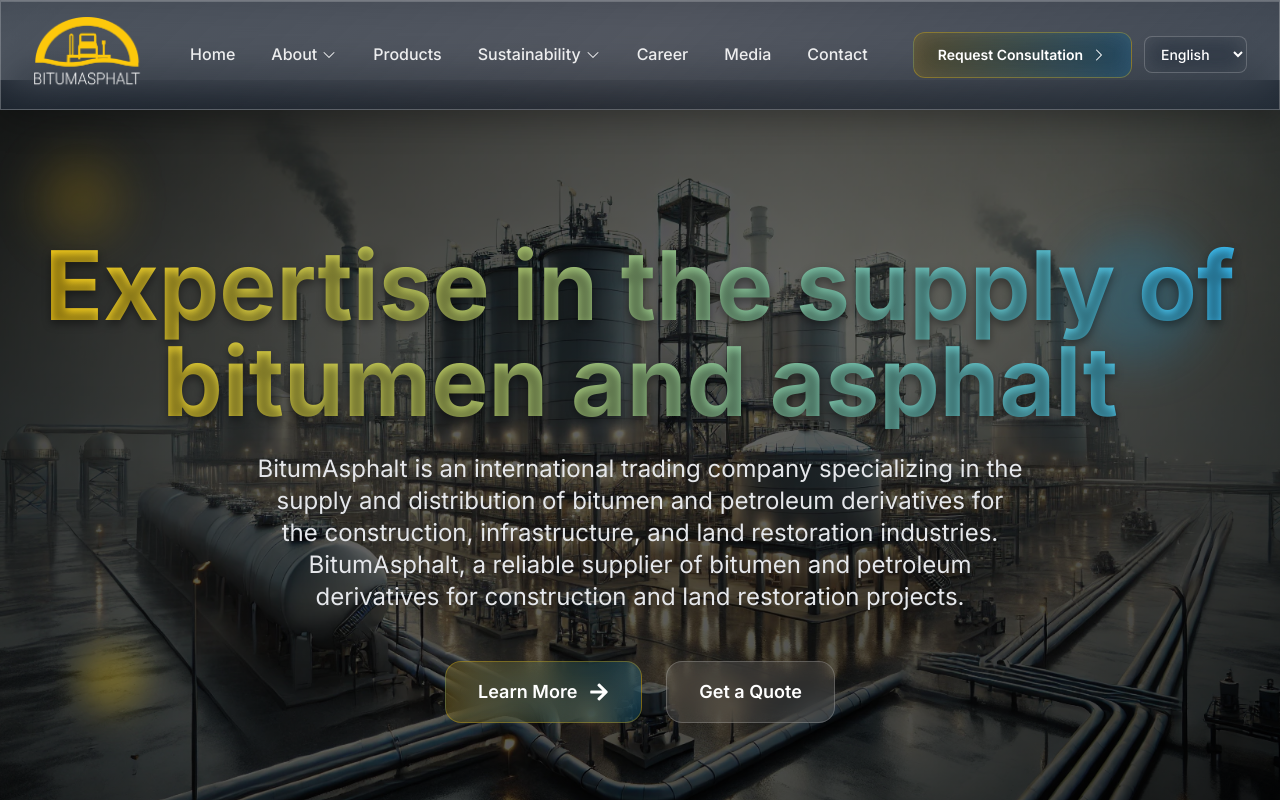
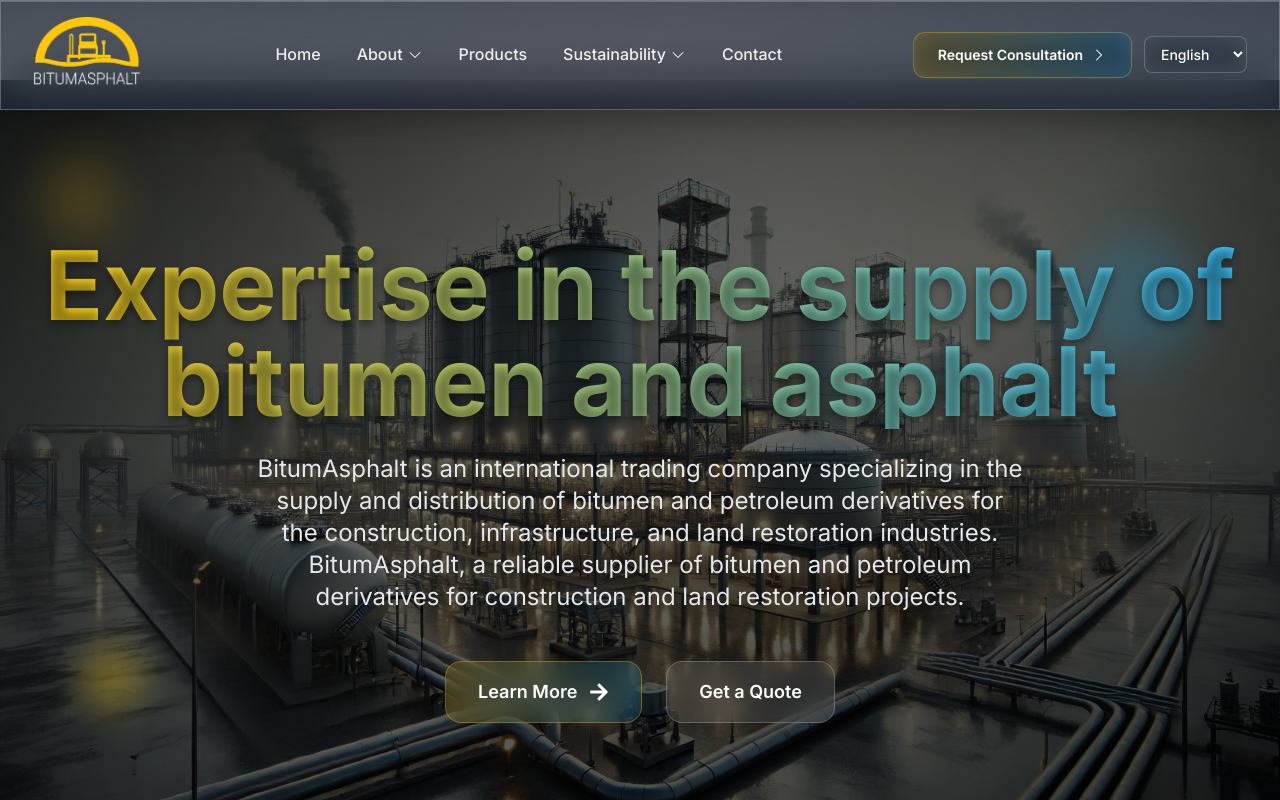
Before and after one commit to dejpa/bitumpro, a Next.js app: page /about in a window 1280 px wide. Shown: the top 800 px of the page. Built offline with nearby package versions, Linux system fonts and the light colour scheme.

Commit message:
update header options

```diff
--- a/src/app/constants/navLinks.ts
+++ b/src/app/constants/navLinks.ts
@@ -11,32 +11,39 @@
         label: t("header.about"),
         subLinks: [
             { href: `/${currentLocale}/about-us`, label: t("header.aboutUs") },
+            { href: `/${currentLocale}/about-us/our-vision`, label: t("header.ourVision") },
             {
-                href: `/${currentLocale}/about-us/our-business`,
-                label: t("header.ourBusiness"),
+                label: t("header.leadership"),
                 subLinks: [
-                    { href: `/${currentLocale}/about-us/our-business/this-is-us`, label: t("header.thisIsUs") },
-                    { href: `/${currentLocale}/about-us/our-business/sustainability`, label: t("header.sustainability") },
-                    { href: `/${currentLocale}/about-us/our-business/our-rnd`, label: t("header.ourRND") }
+                    { href: `/${currentLocale}/about-us/leadership/executive-team`, label: t("header.executiveTeam") },
+                    { href: `/${currentLocale}/about-us/leadership/board-of-directors`, label: t("header.boardOfDirectors") },
+                    { href: `/${currentLocale}/about-us/leadership/management-team`, label: t("header.groupManagement") }
                 ]
             },
-            { href: `/${currentLocale}/about-us/our-vision`, label: t("header.ourVision") },
-            {
-                href: `/${currentLocale}/about-us/corporate-governance`,
-                label: t("header.corporateGovernance"),
-                subLinks: [
-                    { href: `/${currentLocale}/about-us/corporate-governance/board-of-directors`, label: t("header.boardOfDirectors") },
-                    { href: `/${currentLocale}/about-us/corporate-governance/group-management`, label: t("header.groupManagement") }
-                ]
-            },
-            {
-                href: `/${currentLocale}/about-us/our-journey`,
-                label: t("header.ourJourney"),
-                subLinks: [
-                    { href: `/${currentLocale}/about-us/history/explore-bitumasphalt`, label: t("header.exploreBitumAsphalt") },
-                    { href: `/${currentLocale}/about-us/history/celebrating-our-past`, label: t("header.celebratingOurPast") }
-                ]
-            }
+            // {
+            //     label: t("header.ourBusiness"),
+            //     subLinks: [
+            //         { href: `/${currentLocale}/about-us/our-business/company-profile`, label: t("header.companyProfile") },
+            //         { href: `/${currentLocale}/about-us/our-business/our-rnd`, label: t("header.ourRND") },
+            //         { href: `/${currentLocale}/about-us/our-business/operations`, label: t("header.operations") }
+            //     ]
+            // },
+            // {
+            //     label: t("header.corporateGovernance"),
+            //     subLinks: [
+            //         { href: `/${currentLocale}/about-us/corporate-governance/policies`, label: t("header.policies") },
+            //         { href: `/${currentLocale}/about-us/corporate-governance/ethics-compliance`, label: t("header.ethicsCompliance") },
+            //         { href: `/${currentLocale}/about-us/corporate-governance/reports`, label: t("header.annualReports") }
+            //     ]
+            // },
+            // {
+            //     label: t("header.ourJourney"),
+            //     subLinks: [
+            //         { href: `/${currentLocale}/about-us/our-journey/history`, label: t("header.history") },
+            //         { href: `/${currentLocale}/about-us/our-journey/milestones`, label: t("header.milestones") },
+            //         { href: `/${currentLocale}/about-us/our-journey/awards`, label: t("header.awards") }
+            //     ]
+            // }
         ]
     },
     { href: `/${currentLocale}/products`, label: t("header.products") },
@@ -44,18 +51,35 @@
         label: t("header.sustainability"),
         subLinks: [
             { href: `/${currentLocale}/sustainability`, label: t("header.sustainability") },
+            { href: `/${currentLocale}/sustainability/our-commitment`, label: t("header.ourCommitment") },
             {
-                href: `/${currentLocale}/sustainability/guidingPrinciples`,
-                label: t("header.guidingPrinciples"),
+                label: t("header.sustainableProducts"),
                 subLinks: [
-                    { href: `/${currentLocale}/sustainability/guidingPrinciples/Sustainable-development-policy`, label: t("header.SustainableDevelopmentPolicy") },
-                    { href: `/${currentLocale}/sustainability/guidingPrinciples/HSE`, label: t("header.HSE") },
+                    { href: `/${currentLocale}/sustainability/sustainable-products/eco-friendly-solutions`, label: t("header.ecoFriendlySolutions") },
+                    { href: `/${currentLocale}/sustainability/sustainable-products/green-technology`, label: t("header.greenTechnology") },
+                    { href: `/${currentLocale}/sustainability/sustainable-products/certifications`, label: t("header.certifications") }
                 ]
             },
-            { href: `/${currentLocale}/sustainability/sustainableProducts`, label: t("header.sustainableProducts") },
+            // {
+            //     label: t("header.guidingPrinciples"),
+            //     subLinks: [
+            //         { href: `/${currentLocale}/sustainability/guiding-principles/environmental-policy`, label: t("header.environmentalPolicy") },
+            //         { href: `/${currentLocale}/sustainability/guiding-principles/hse-policy`, label: t("header.hsePolicy") },
+            //         { href: `/${currentLocale}/sustainability/guiding-principles/social-responsibility`, label: t("header.socialResponsibility") }
+            //     ]
+            // },
+            // {
+            //     label: t("header.environmentalImpact"),
+            //     subLinks: [
+            //         { href: `/${currentLocale}/sustainability/environmental-impact/carbon-footprint`, label: t("header.carbonFootprint") },
+            //         { href: `/${currentLocale}/sustainability/environmental-impact/waste-reduction`, label: t("header.wasteReduction") },
+            //         { href: `/${currentLocale}/sustainability/environmental-impact/renewable-energy`, label: t("header.renewableEnergy") }
+            //     ]
+            // },
+            // { href: `/${currentLocale}/sustainability/reports`, label: t("header.sustainabilityReports") }
         ]
     },
-    { href: `/${currentLocale}/career`, label: t("header.career") },
-    { href: `/${currentLocale}/media`, label: t("header.media") },
+    // { href: `/${currentLocale}/career`, label: t("header.career") },
+    // { href: `/${currentLocale}/media`, label: t("header.media") },
     { href: `/${currentLocale}/contact`, label: t("header.contact") }
 ];
--- a/src/locales/english/header.json
+++ b/src/locales/english/header.json
@@ -18,6 +18,16 @@
     "corporateGovernance": "Corporate Governance",
     "boardOfDirectors": "Board of Directors",
     "groupManagement": "Group Management",
+    "leadership": "Leadership",
+    "executiveTeam": "Executive Team",
+    "companyProfile": "Company Profile",
+    "operations": "Operations",
+    "policies": "Policies",
+    "ethicsCompliance": "Ethics & Compliance",
+    "annualReports": "Annual Reports",
+    "history": "History",
+    "milestones": "Milestones",
+    "awards": "Awards",
 
     "ourJourney": "Our Journey",
     "exploreBitumAsphalt": "Explore BitumAsphalt",
@@ -25,6 +35,18 @@
 
     "sustainableProducts": "Sustainable Products",
     "guidingPrinciples": "Guiding Principles",
+    "environmentalImpact": "Environmental Impact",
+    "ourCommitment": "Our Commitment",
+    "ecoFriendlySolutions": "Eco-Friendly Solutions",
+    "greenTechnology": "Green Technology",
+    "certifications": "Certifications",
+    "environmentalPolicy": "Environmental Policy",
+    "hsePolicy": "HSE Policy",
+    "socialResponsibility": "Social Responsibility",
+    "carbonFootprint": "Carbon Footprint",
+    "wasteReduction": "Waste Reduction",
+    "renewableEnergy": "Renewable Energy",
+    "sustainabilityReports": "Sustainability Reports",
     "QC": "QC",
     "HSE": "HSE",
     "people&society": "People & society",
--- a/src/locales/france/header.json
+++ b/src/locales/france/header.json
@@ -18,6 +18,16 @@
     "corporateGovernance": "Gouvernance d'entreprise",
     "boardOfDirectors": "Conseil d'administration",
     "groupManagement": "Gestion du groupe",
+    "leadership": "Leadership",
+    "executiveTeam": "Équipe dirigeante",
+    "companyProfile": "Profil de l'entreprise",
+    "operations": "Opérations",
+    "policies": "Politiques",
+    "ethicsCompliance": "Éthique et conformité",
+    "annualReports": "Rapports annuels",
+    "history": "Histoire",
+    "milestones": "Jalons",
+    "awards": "Prix et distinctions",
 
     "ourJourney": "Notre parcours",
     "exploreBitumAsphalt": "Explorer BitumAsphalt",
@@ -25,6 +35,18 @@
 
     "sustainableProducts": "Produits durables",
     "guidingPrinciples": "Principes directeurs",
+    "environmentalImpact": "Impact environnemental",
+    "ourCommitment": "Notre engagement",
+    "ecoFriendlySolutions": "Solutions écologiques",
+    "greenTechnology": "Technologie verte",
+    "certifications": "Certifications",
+    "environmentalPolicy": "Politique environnementale",
+    "hsePolicy": "Politique HSE",
+    "socialResponsibility": "Responsabilité sociale",
+    "carbonFootprint": "Empreinte carbone",
+    "wasteReduction": "Réduction des déchets",
+    "renewableEnergy": "Énergie renouvelable",
+    "sustainabilityReports": "Rapports de durabilité",
     "QC": "QC",
     "HSE": "HSE",
     "people&society": "Personnes et société",
```
